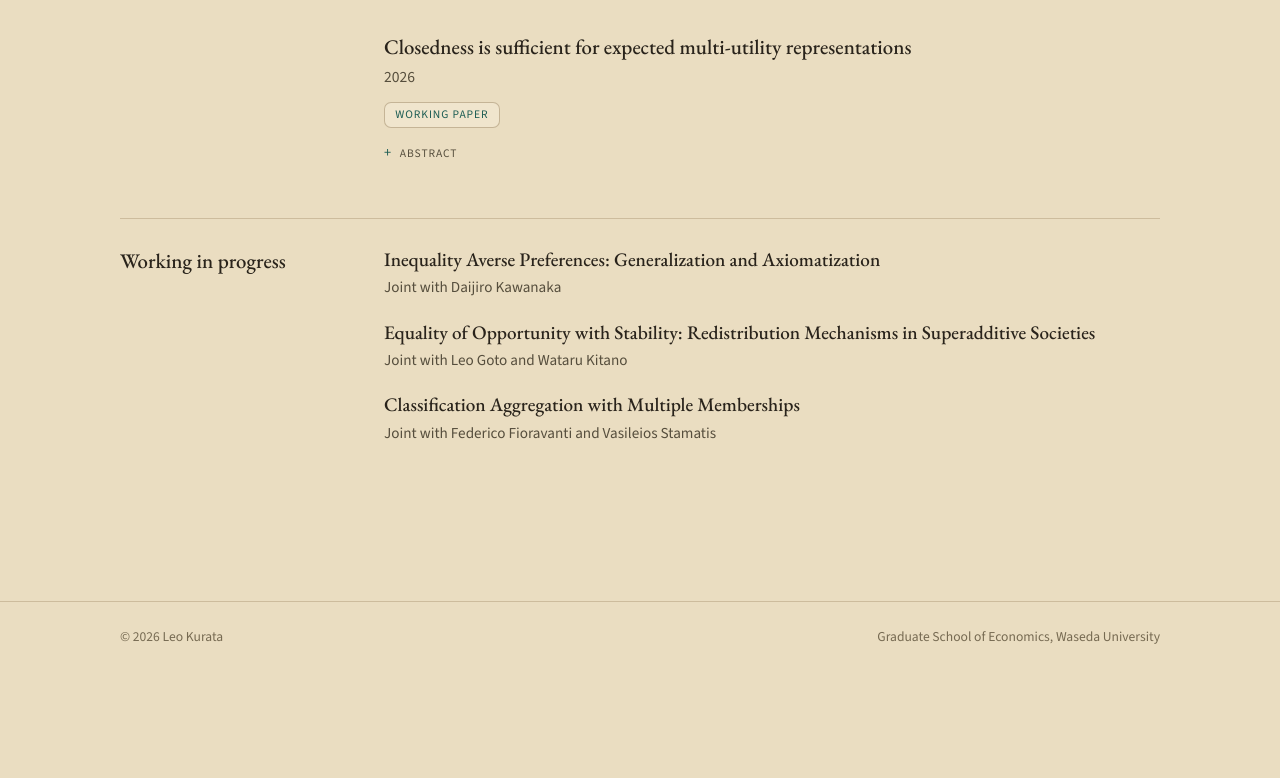
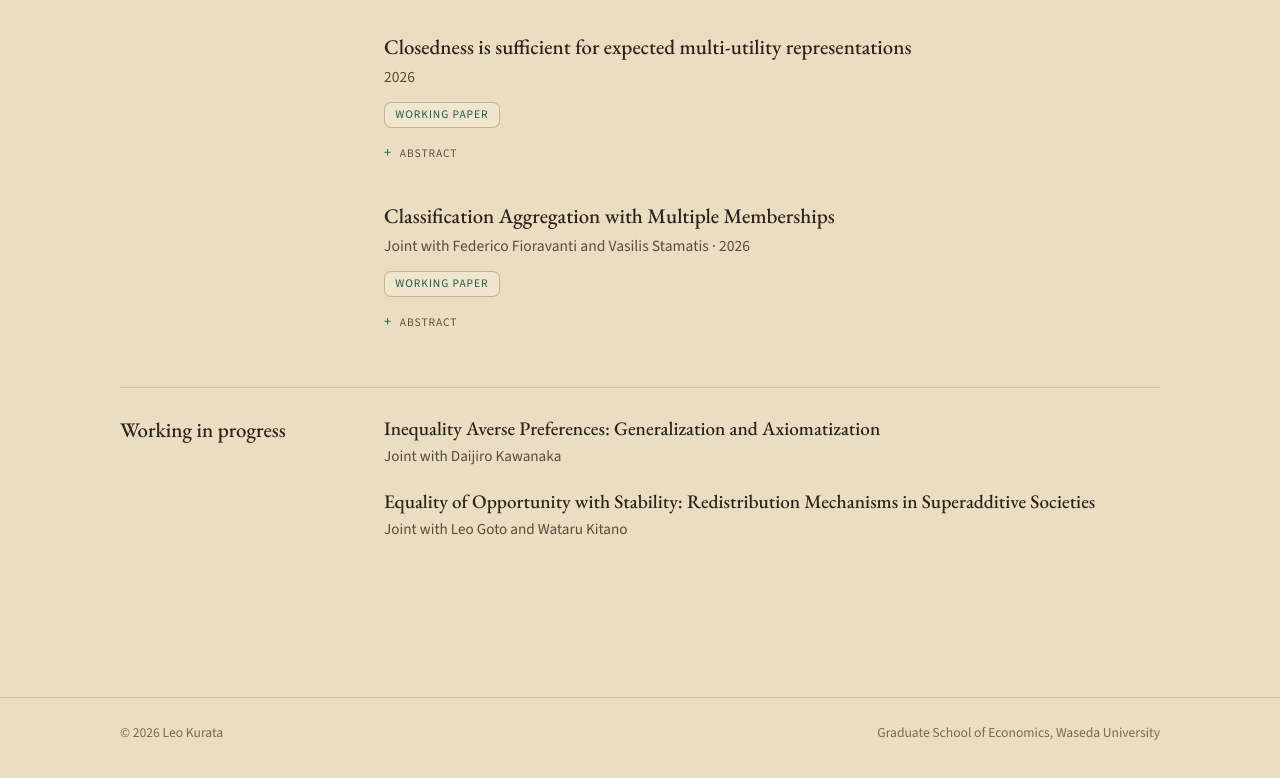
Before and after one commit to leokurata/leokurata.github.io, a plain HTML site: page research.html in a window 1280 px wide. Shown: the part 1242-2020 px from the top of the page. Before the commit the page ends 1926 px from the top, so only its background shows below. Drawn offline with nearby package versions, Linux system fonts and the light colour scheme.

Commit message:
Add files via upload

```diff
--- a/research.html
+++ b/research.html
@@ -169,6 +169,20 @@
           </div>
         </li>
 
+        <li class="paper">
+          <h3 class="paper-title">Classification Aggregation with Multiple Memberships</h3>
+          <p class="paper-meta">Joint with Federico Fioravanti and Vasilis Stamatis · 2026</p>
+          <div class="paper-actions">
+            <a href="https://doi.org/10.48550/arXiv.2611.02984">Working paper</a>
+          </div>
+          <div class="paper-more">
+            <details>
+              <summary>Abstract</summary>
+              <p class="abstract">People face the problem of classifying objects into categories while aggregating their opinions. We axiomatically study such a classification aggregation problem with multiple memberships, meaning that each individual assigns one category to every object, whereas the resulting classification may assign more than one category. Under the natural settings and axioms (i.e., Independence and Supportiveness), each of our new axioms—Responsibility, Split Stability and Rejection Stability—characterises what we call the junta rules. The rules assign a category to an object exactly when some member of a fixed coalition does so. The coalitions that can secure an assignment form a grill, a topological structure implied by an ultrafilter. Hence, the study parallels the literature on Arrow's theorem characterised by the decisive coalition structures. An infinite population setting is also investigated to clarify the differences among the axioms.</p>
+            </details>
+          </div>
+        </li>
+
       </ol>
     </div>
   </section>
@@ -184,10 +198,6 @@
         <li>
           <span class="title">Equality of Opportunity with Stability: Redistribution Mechanisms in Superadditive Societies</span>
           <span class="with">Joint with Leo Goto and Wataru Kitano</span>
-        </li>
-        <li>
-          <span class="title">Classification Aggregation with Multiple Memberships</span>
-          <span class="with">Joint with Federico Fioravanti and Vasileios Stamatis</span>
         </li>
       </ul>
     </div>
```
